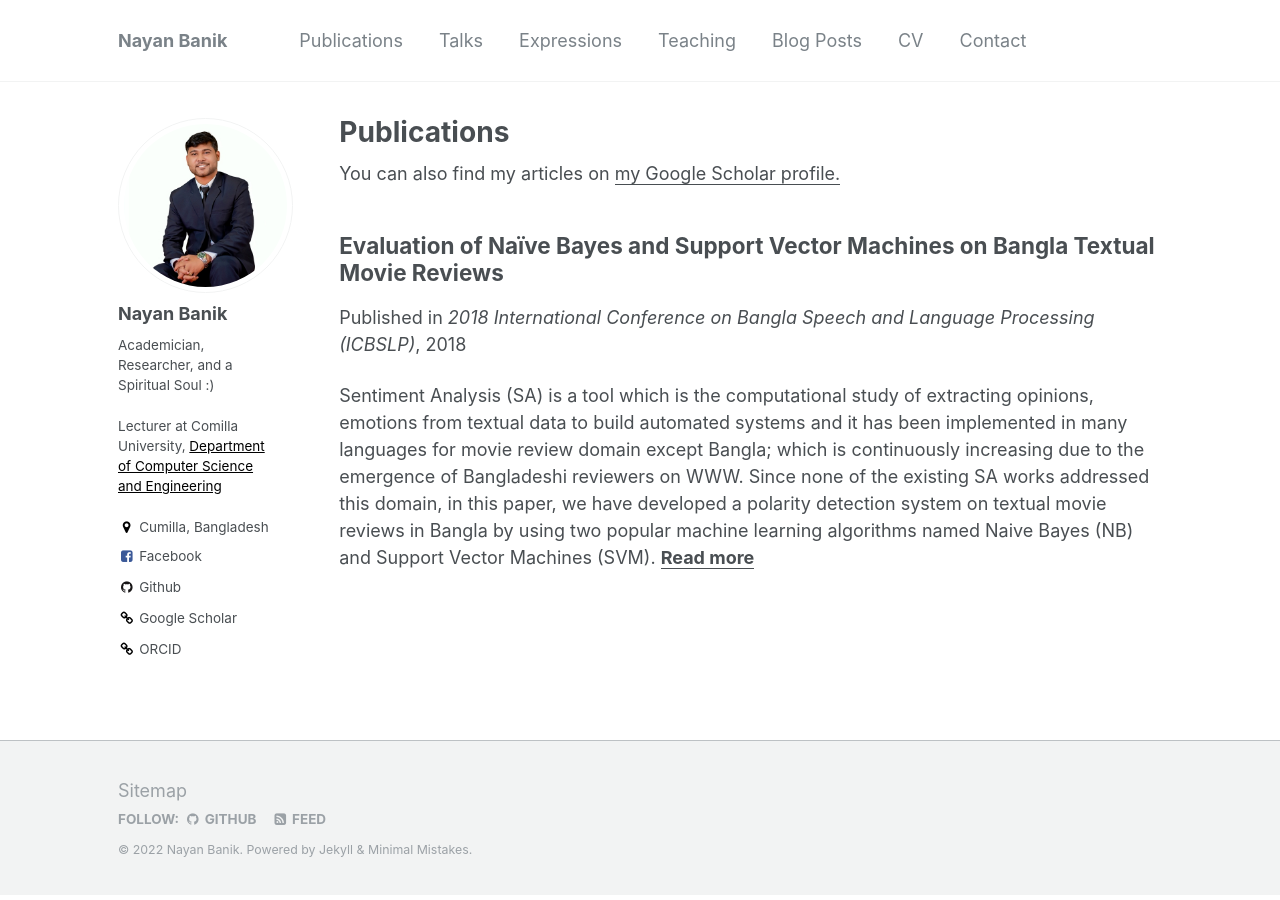
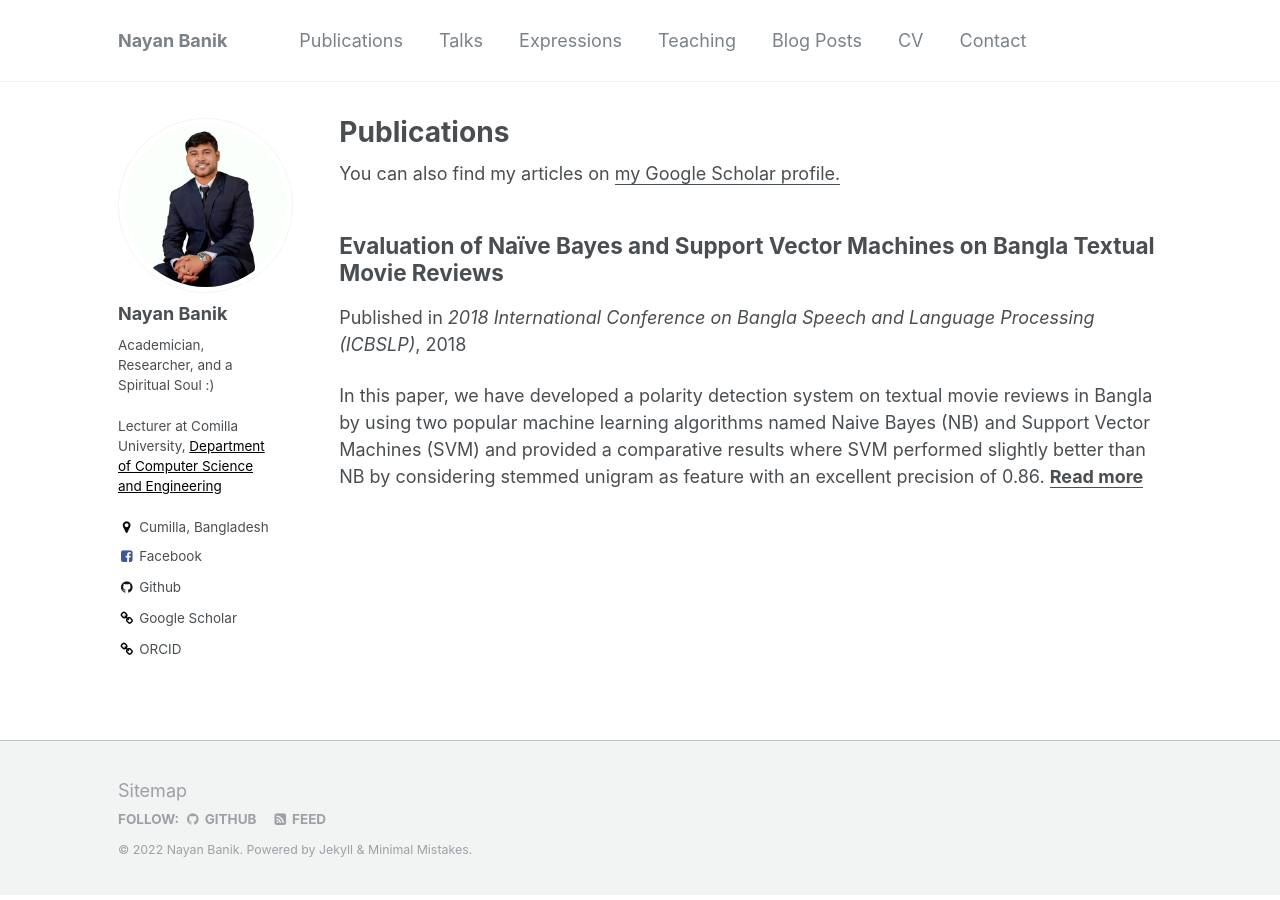
Before and after one commit to nayanbanik/nayanbanik.github.io, a Jekyll site: the page built from _pages/articles.html, in a window 1280 px wide. Built offline with Jekyll 4.4.1, drawn with Linux system fonts in a browser that asks for light colours.

Commit message:
Update eval-nb-svm-movie_2018.md

```diff
--- a/_articles/eval-nb-svm-movie_2018.md
+++ b/_articles/eval-nb-svm-movie_2018.md
@@ -2,11 +2,11 @@
 title: "Evaluation of Naïve Bayes and Support Vector Machines on Bangla Textual Movie Reviews"
 category: articles
 permalink: /articles/eval-nb-svm-movie_2018/
-excerpt: 'Sentiment Analysis (SA) is a tool which is the computational study of extracting opinions, emotions from textual data to build automated systems and it has been implemented in many languages for movie review domain except Bangla; which is continuously increasing due to the emergence of Bangladeshi reviewers on WWW. Since none of the existing SA works addressed this domain, in this paper, we have developed a polarity detection system on textual movie reviews in Bangla by using two popular machine learning algorithms named Naive Bayes (NB) and Support Vector Machines (SVM).'
+excerpt: 'In this paper, we have developed a polarity detection system on textual movie reviews in Bangla by using two popular machine learning algorithms named Naive Bayes (NB) and Support Vector Machines (SVM) and provided a comparative results where SVM performed slightly better than NB by considering stemmed unigram as feature with an excellent precision of 0.86.'
 date: 2018-12-03
 venue: '2018 International Conference on Bangla Speech and Language Processing (ICBSLP)'
 ---
-<a href="http://nayanbanik.github.io/files/eval-nb-svm-movie_2018.pdf">Download PDF here</a>.
+<a href="http://nayanbanik.github.io/papers/eval-nb-svm-movie_2018.pdf">Download PDF here</a>.
 
 Abstract: The ever-growing World Wide Web (WWW) containing textual movie reviews from Facebook groups, personal blogs, newspapers, dedicated movie review sites has crucial impacts on intended users and review providers where users can find the desired movies in his preference by checking the reviews and review providers can build a better recommendation system that influences the marketing policy and revenues generated from advertising campaigns. The manual approach to analyze this textual reviews is complex and time-consuming and hence it requires specialized automated systems. Sentiment Analysis (SA) is such a tool which is the computational study of extracting opinions, emotions from textual data to build such automated systems and it has been implemented in many languages for movie review domain except Bangla; which is continuously increasing due to the emergence of Bangladeshi reviewers on WWW. Since none of the existing SA works addressed this domain, in this paper, we have developed a polarity detection system on textual movie reviews in Bangla by using two popular machine learning algorithms named Naive Bayes (NB) and Support Vector Machines (SVM) and provided a comparative results where SVM performed slightly better than NB by considering stemmed unigram as feature with an excellent precision of 0.86.
 
```
